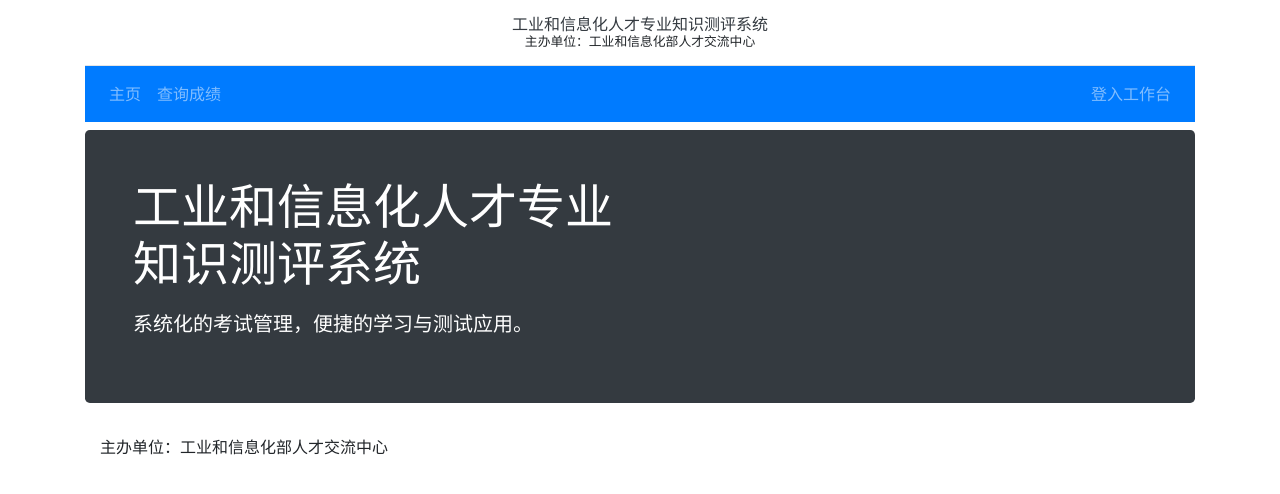
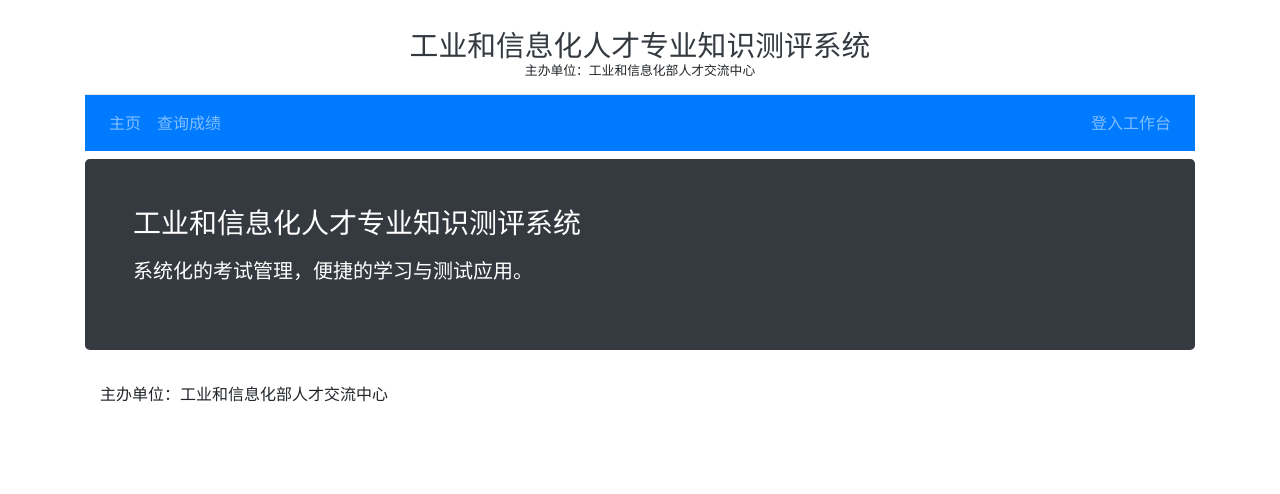
Before and after one commit to hejun0524/weixunborui, a Django app: template templates/home/index.html in a window 1280 px wide. Shown: the top 494 px of the page. Run offline with Django 3.2, Linux system fonts and the light colour scheme; the template is opened without the code that fills it, so the values that code supplies are empty; some libraries are stand-ins or nearby versions.

Commit message:
style fix

```diff
--- a/static/css/blog.css
+++ b/static/css/blog.css
@@ -6,7 +6,7 @@
 }
 
 .blog-header-logo {
-    font-size: 1rem;
+    font-size: 1.8rem;
 }
 
 .blog-header-logo:hover {
--- a/templates/base_home.html
+++ b/templates/base_home.html
@@ -7,7 +7,7 @@
   </head>
   <body>
     <div class="container">
-      <header class="blog-header py-3">
+      <header class="blog-header py-3 mt-3">
         <div class="row flex-nowrap justify-content-between align-items-center">
           <div class="col text-center">
             <a class="blog-header-logo text-dark" href="{% url 'home:index' %}">工业和信息化人才专业知识测评系统</a>
--- a/templates/home/index.html
+++ b/templates/home/index.html
@@ -5,7 +5,7 @@
 {% block content %}
     <div class="jumbotron p-3 p-md-5 text-white bg-dark">
         <div class="col-md-6 px-0">
-            <h3 class="display-4">工业和信息化人才专业知识测评系统</h3>
+            <h3>工业和信息化人才专业知识测评系统</h3>
             <p class="lead my-3">系统化的考试管理，便捷的学习与测试应用。</p>
         </div>
     </div>
```
